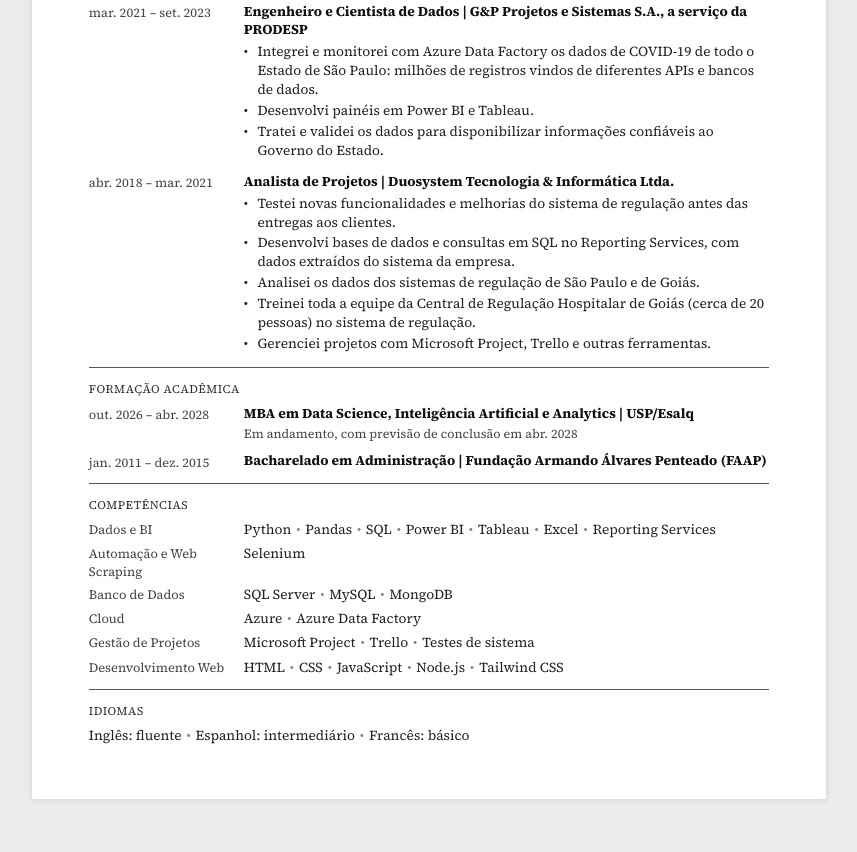
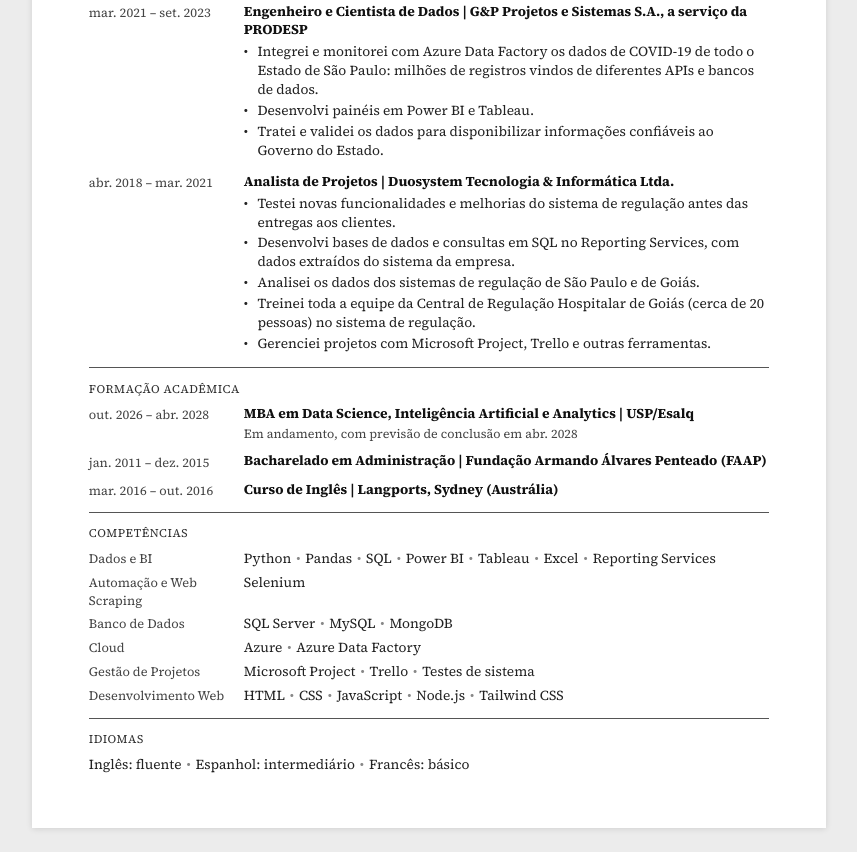
Before and after one commit to diogoksilva/curriculum, a plain HTML site: page index.html in a window 1280 px wide. Shown: the part 549-1401 px from the top of the page, without its empty margins (211-1068 px from the left). Before the commit the page ends 1372 px from the top, so only its background shows below. Drawn offline with Linux system fonts and the light colour scheme.

Commit message:
Curso de inglês na Langports, Sydney (2016)

```diff
--- a/index.html
+++ b/index.html
@@ -143,6 +143,12 @@
       <div class="titulo">Bacharelado em Administração | Fundação Armando Álvares Penteado (FAAP)</div>
     </div>
   </div>
+  <div class="linha">
+    <div class="data">mar. 2016 – out. 2016</div>
+    <div>
+      <div class="titulo">Curso de Inglês | Langports, Sydney (Austrália)</div>
+    </div>
+  </div>
 </section>
 
 <section>
```
Also changed, not shown: 1 other file.
